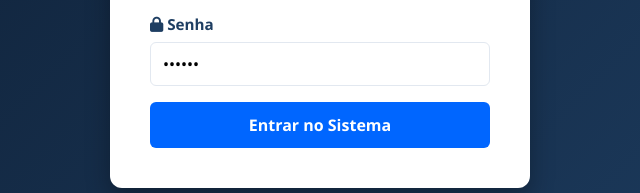
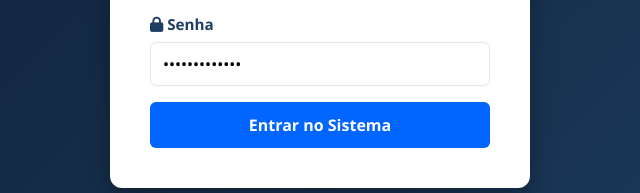
Before and after one commit to QuelCardoso/Finsight, a plain HTML site: page frontend/index.html in a window 1280 px wide. Shown: the part 504-697 px from the top of the page, 320-960 px from the left. Drawn offline with nearby package versions, Linux system fonts and the light colour scheme.

Commit message:
chore: atualiza senha padrão de demonstração no login

```diff
--- a/frontend/index.html
+++ b/frontend/index.html
@@ -43,7 +43,7 @@
                 </div>
                 <div class="input-group">
                     <label for="senha"><i class="fa-solid fa-lock"></i> Senha</label>
-                    <input type="password" id="senha" placeholder="••••••••" required value="123456">
+                    <input type="password" id="senha" placeholder="••••••••" required value="FinSight@2026">
                 </div>
                 <button type="submit" class="btn-primary">Entrar no Sistema</button>
             </form>
```
